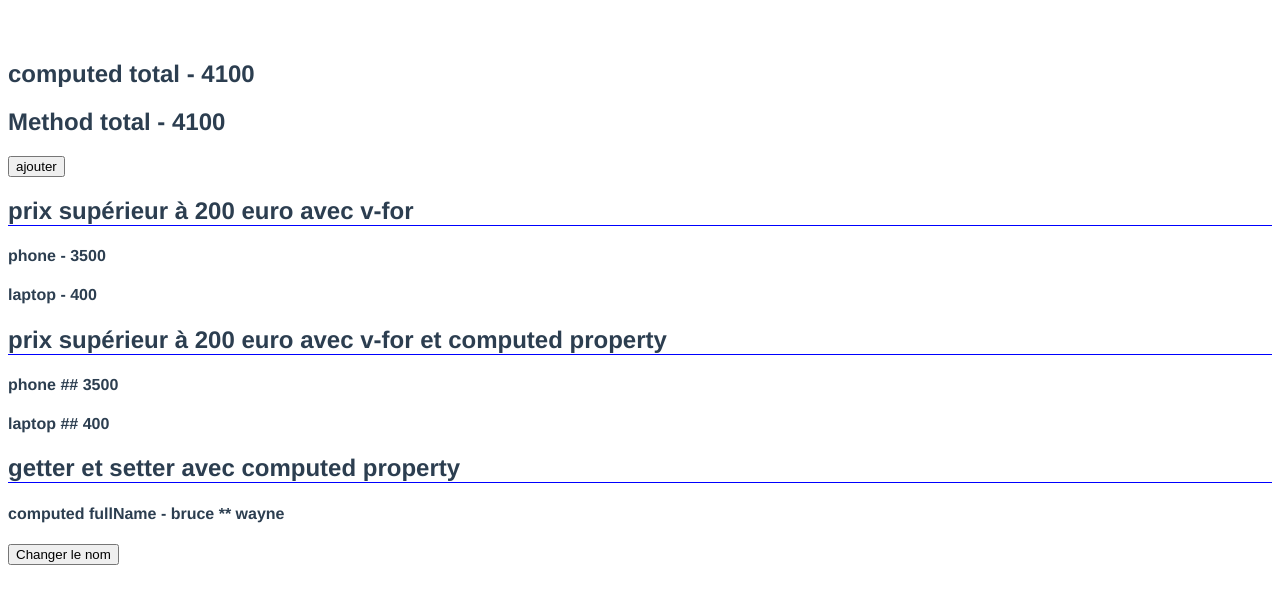
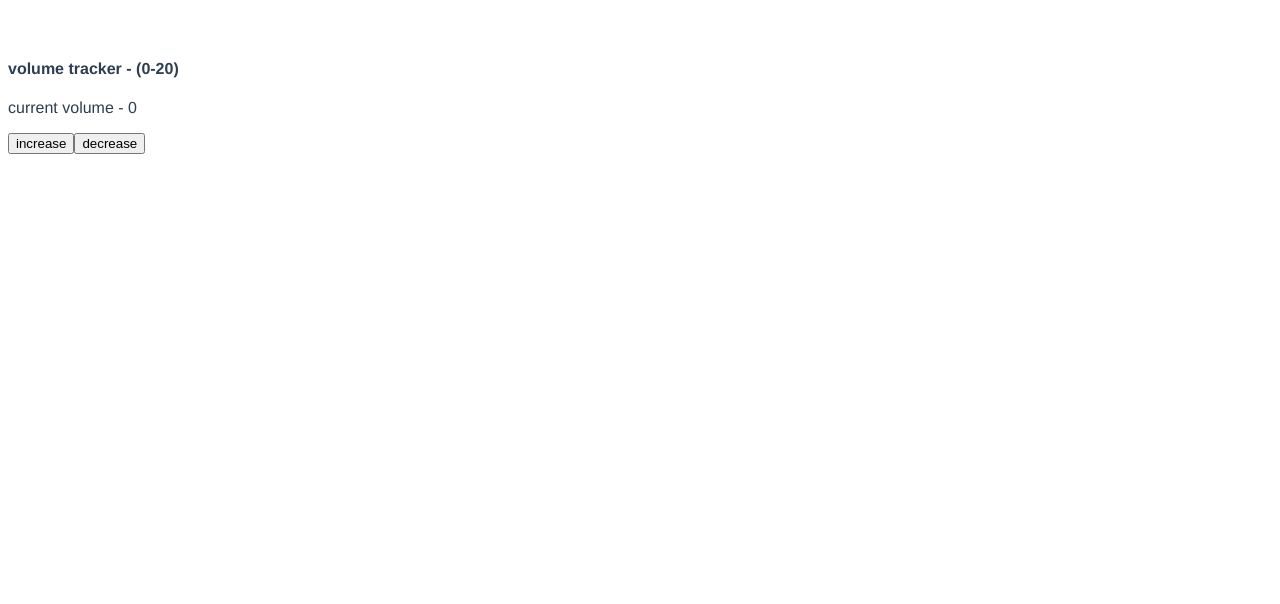
Before and after one commit to lapinRagnar/vue3_tuto, a Vue app: page / in a window 1280 px wide. Shown: the top 604 px of the page. Built offline with nearby package versions, Linux system fonts and the light colour scheme.

Commit message:
8 - watchers permet de voir n'inporte quelle donnée ou computed property et execute des codes pour modifier les données

```diff
--- a/src/App.vue
+++ b/src/App.vue
@@ -1,22 +1,11 @@
 <template >
-  <h2>computed total - {{ total }} </h2>
-  <h2>Method total - {{ getTotal() }} </h2>
-  <button @click="items.push({id: 4, title: 'essai', price: 1500})" >ajouter</button>
-
-  <!--Afficher les produits qui a un prix superieur à 200 euro-->
-  <h2 style="border-bottom: 1px solid blue;">prix supérieur à 200 euro avec v-for</h2>
-  <template v-for="item in items" :key="item.id">
-    <h4 v-if="item.price > 200">{{ item.title}} - {{ item.price}}</h4>
-  </template>
-
-  <!--Afficher les produits qui a un prix superieur à 200 euro-->
-  <h2 style="border-bottom: 1px solid blue;">prix supérieur à 200 euro avec v-for et computed property</h2>
-  <h4 v-for="item in expensiveItems" :key="item.id">{{ item.title}} ## {{ item.price}}</h4>
-
-  <!--getter et setter avec computed property-->
-  <h2 style="border-bottom: 1px solid blue;">getter et setter avec computed property</h2>
-  <h4>computed fullName - {{ fullName }}</h4>
-  <button @click="changeFullName">Changer le nom</button>
+  <h4>volume tracker - (0-20)</h4>
+  <p>current volume - {{ volume }}</p>
+  <p style="background: red; color white;" v-if="isAlarme">le volume est trop haut, baisse le stp...</p>
+  <div>
+    <button @click="volume += 2">increase</button>
+    <button @click="volume -= 2">decrease</button>
+  </div>
 
 </template>
 
@@ -25,50 +14,18 @@ export default {
   name: 'App',
   data(){
     return {
-      firstName: 'bruce',
-      lastName: 'wayne',
-      items: [
-        {
-          id: 1,
-          title: 'tv',
-          price: 200
-        },
-        {
-          id: 2,
-          title: 'phone',
-          price: 3500
-        },
-        {
-          id: 3,
-          title: 'laptop',
-          price: 400
-        },
-    ]
+      volume: 0,
+      isAlarme: false
     }
   },
-  methods: {
-    getTotal(){
-      return this.items.reduce((total, curr) => (total = total + curr.price), 0)
-    },
-    changeFullName(){
-      this.fullName = 'clark kent'
-    }
-  },
-  computed: {
-    total(){
-      return this.items.reduce((total, curr) => (total = total + curr.price), 0)
-    },
-    expensiveItems(){
-      return this.items.filter(item => item.price > 200)
-    },
-    fullName: {
-      get(){
-        return `${this.firstName} ** ${this.lastName}`
-      },
-      set(value){
-        const names = value.spit(' ')
-        this.firstName = names[0]
-        this.lastName = names[1]
+  methods: {},
+  computed: {},
+  watch: {
+    volume(newValue, oldValue){
+      if (newValue> oldValue && newValue === 16) {
+        this.isAlarme = true
+      }else {
+        this.isAlarme = false
       }
     }
   }
```
